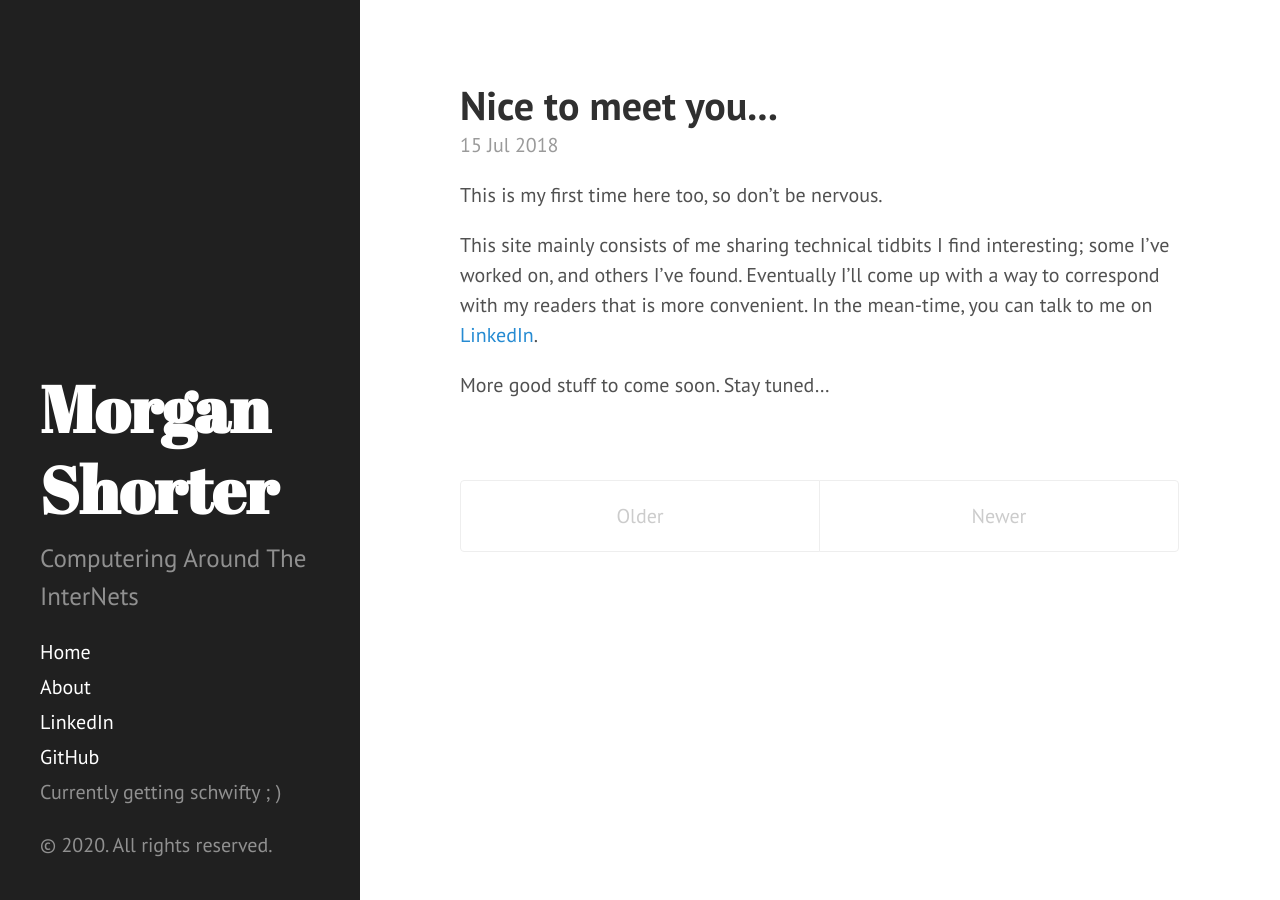
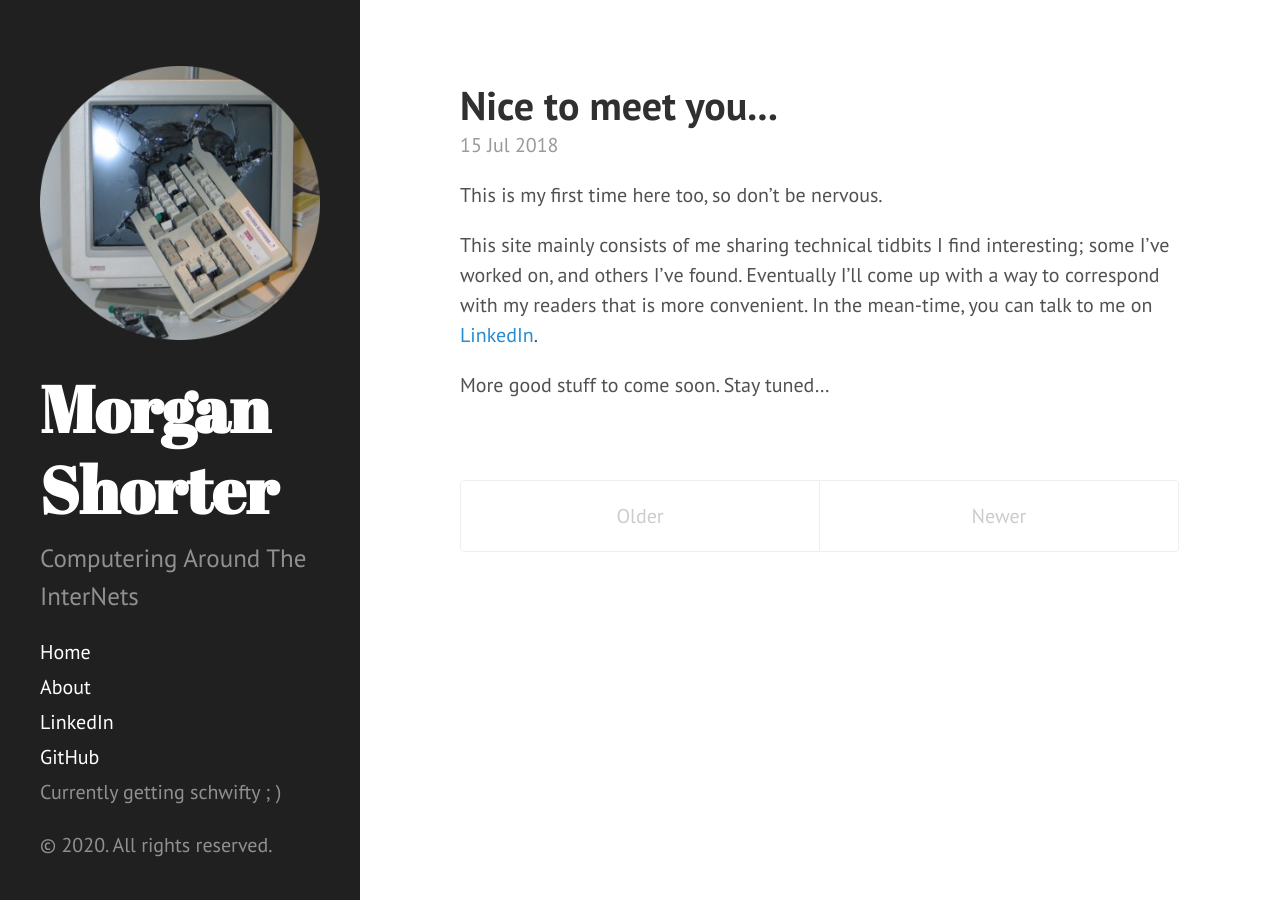
Before and after one commit to MorganShorter/morganshorter.github.io, a Jekyll site: the page built from index.html, in a window 1280 px wide. Built offline with Jekyll 4.4.1, drawn with Linux system fonts in a browser that asks for light colours; the list of posts is cut into pages by our own code.

Commit message:
Cherry-picked from headshot-image branch: Added image to the sidebar + CSS to center it. Changed icon images.

```diff
--- a/_includes/sidebar.html
+++ b/_includes/sidebar.html
@@ -1,6 +1,7 @@
 <div class="sidebar">
   <div class="container sidebar-sticky">
     <div class="sidebar-about">
+      <img src="{{ site.baseurl }}public/headshot.png">
       <h1>
         <a href="{{ site.baseurl }}">
           {{ site.title }}
--- a/public/css/hyde.css
+++ b/public/css/hyde.css
@@ -81,6 +81,10 @@ html {
   margin-top: 0;
   font-family: "Abril Fatface", serif;
   font-size: 3.25rem;
+}
+
+.sidebar-about img {
+  display: initial;
 }
 
 /* Sidebar nav */
```
Also changed, not shown: public/apple-touch-icon-144-precomposed.png, public/favicon.ico, public/headshot.png (added), 9 other files.
